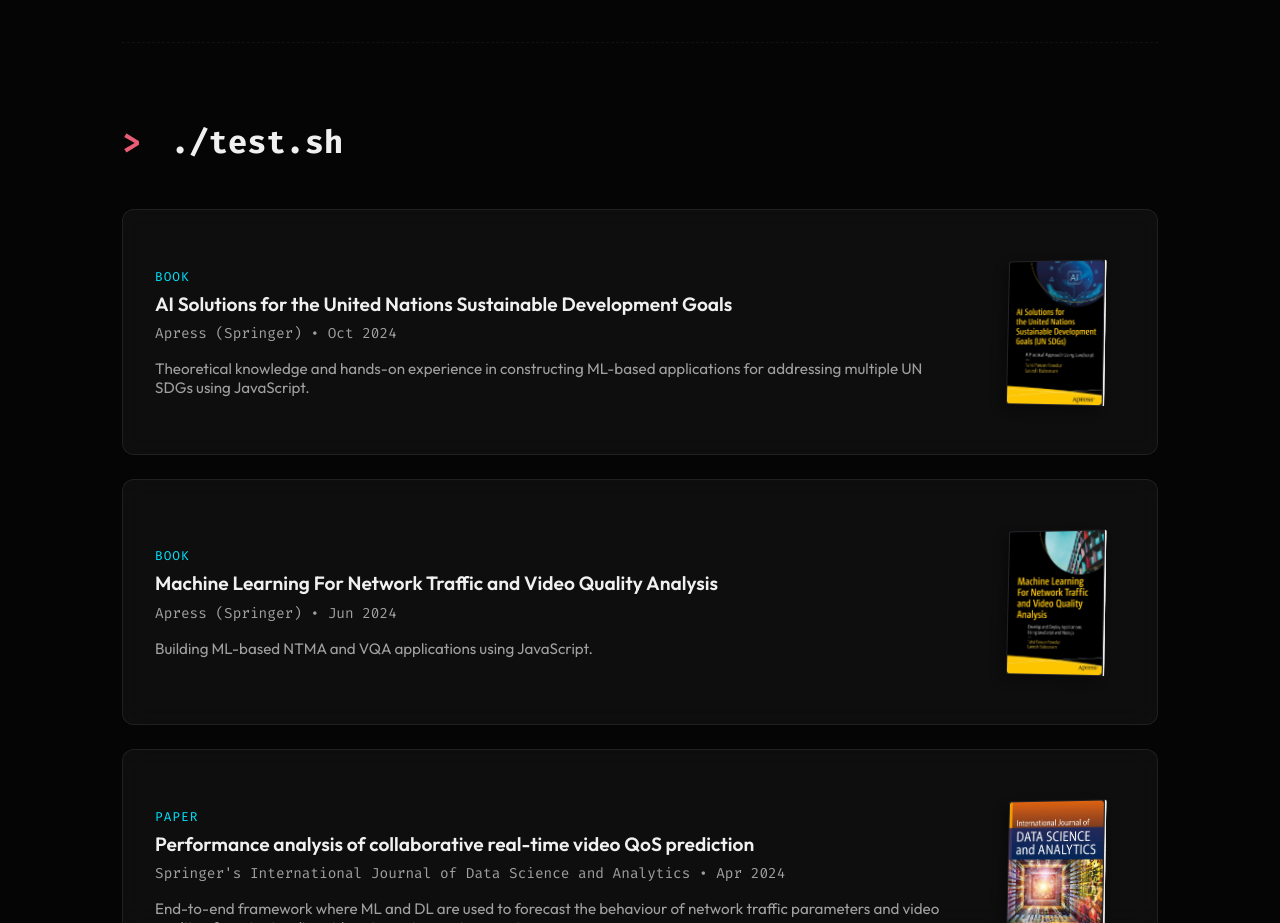
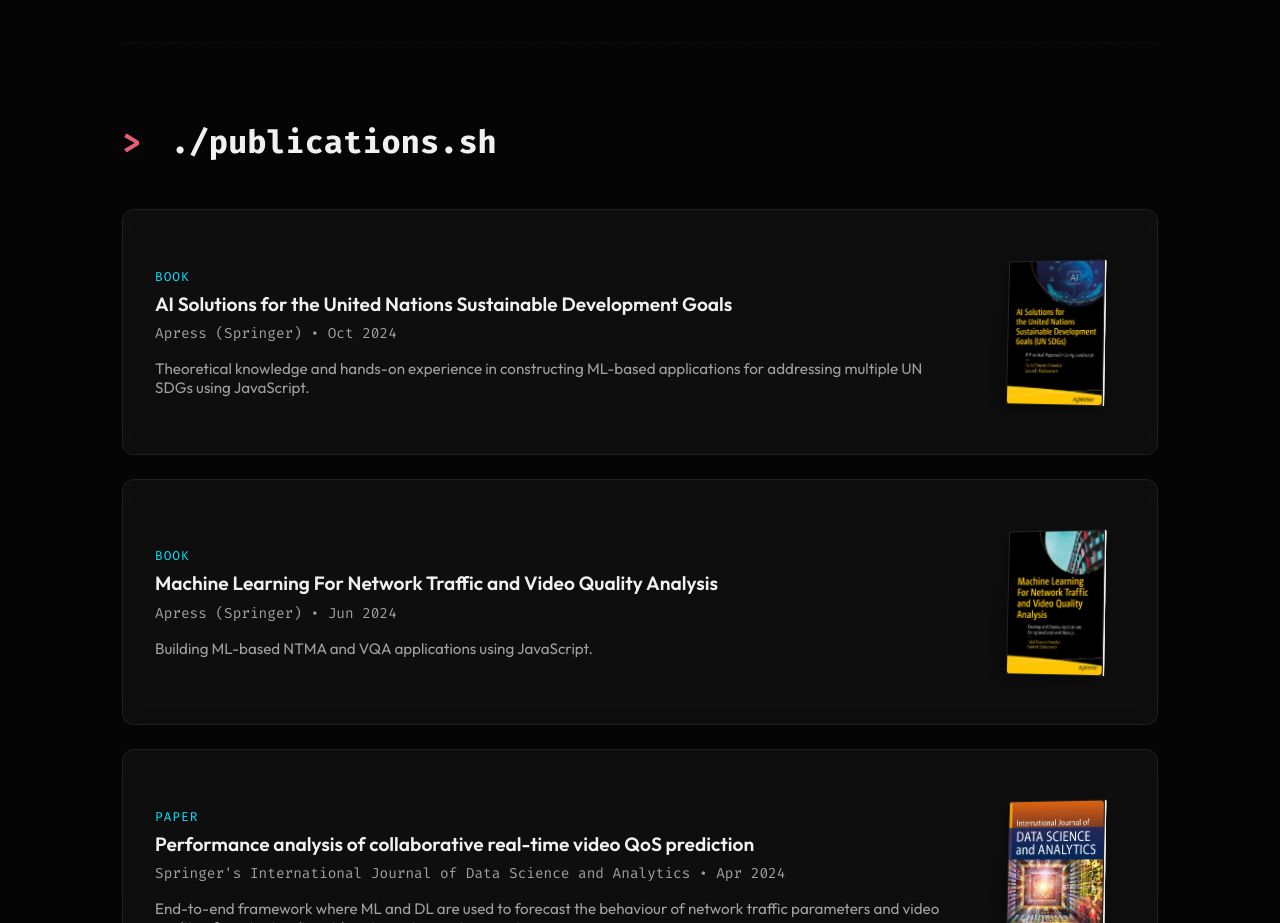
Before and after one commit to laveshbabooram/laveshbabooram.github.io, a website built with Vite: page index.html in a window 1280 px wide. Shown: the part 4420-5343 px from the top of the page. Built offline with nearby package versions, Linux system fonts and the light colour scheme.

Commit message:
fix: publications zoom issue

```diff
--- a/index.html
+++ b/index.html
@@ -449,7 +449,7 @@
 
     <!-- PUBLICATIONS SECTION -->
     <section id="publications" class="content-section">
-      <h2 class="section-title"><span class="terminal-prompt">></span> ./test.sh</h2>
+      <h2 class="section-title"><span class="terminal-prompt">></span> ./publications.sh</h2>
       <div class="publications-list">
 
         <a href="https://link.springer.com/book/10.1007/979-8-8688-0536-3" target="_blank"
```
